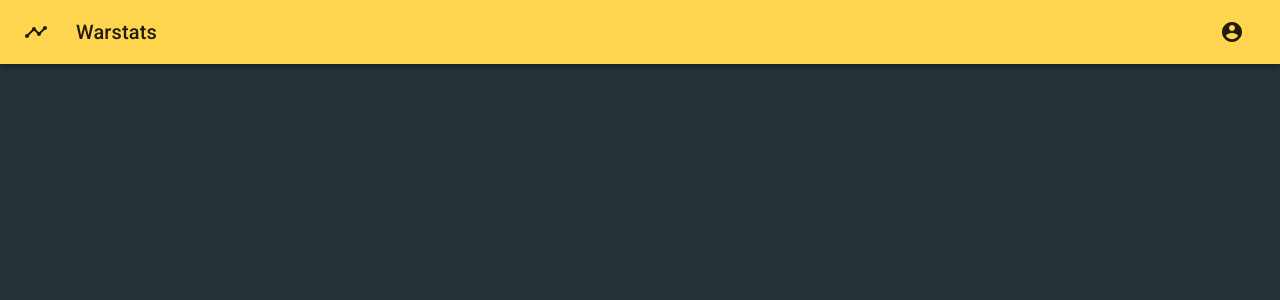
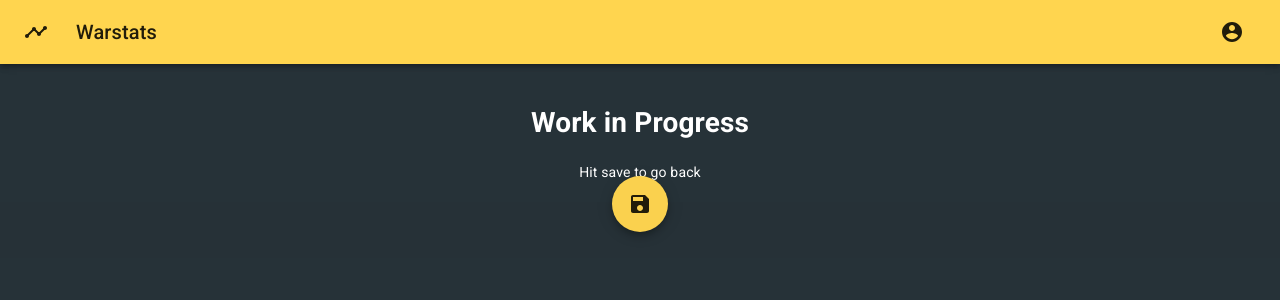
Before and after one commit to casvaniersel/warstats, a React app: page /new in a window 1280 px wide. Shown: the top 300 px of the page. Built offline with nearby package versions, Linux system fonts and the light colour scheme.

Commit message:
Add new clash page. Add button to create clash. Add save button to navigate back.

```diff
--- a/src/components/App.tsx
+++ b/src/components/App.tsx
@@ -2,6 +2,7 @@ import * as React from 'react';
 import { BrowserRouter, Route } from "react-router-dom";
 import Header from "./shared/Header";
 import WSHome from "./home/Home";
+import WSNew from "./new/New";
 import CssBaseline from '@material-ui/core/CssBaseline';
 import blueGrey from "@material-ui/core/colors/blueGrey";
 import amber from "@material-ui/core/colors/amber";
@@ -28,7 +29,7 @@ export default function AppWrap() {
     const appStyles = makeStyles((theme: Theme) =>
     createStyles({
         root: {
-            backgroundColor: blueGrey[900]
+            backgroundColor: blueGrey[900],
         }
     }));
     const classes = appStyles();
@@ -49,6 +50,7 @@ class App extends React.PureComponent<{ classes }, {}> {
                     <div className={this.props.classes.root}>
                         <Header />
                         <Route exact path='/' component={() => <WSHome />} />
+                        <Route path='/new' component={() => <WSNew />} />
                     </div>
                 </ThemeProvider>
             </BrowserRouter>
--- a/src/components/home/Home.tsx
+++ b/src/components/home/Home.tsx
@@ -2,12 +2,11 @@ import * as React from "react";
 import ApiService from "../../services/ApiService";
 import { createStyles, makeStyles, Theme } from '@material-ui/core/styles';
 import IWSTournament from "../../interfaces/IWSTournament";
-import IWSTeam from "../../interfaces/IWSTeam";
-import IWScore from "../../interfaces/IWSTeamScore";
-import IWSRules from "../../interfaces/IWSRules";
-import IWSPlayer, { Platform } from "../../interfaces/IWSPlayer";
 import WSTournament from "./Tournament";
 import blueGrey from "@material-ui/core/colors/blueGrey";
+import Fab from "@material-ui/core/Fab";
+import AddIcon from "@material-ui/icons/Add";
+import { Link } from "react-router-dom";
 const testdata = require("./TESTDATA.json");
 
 export default function WSHome() {
@@ -16,11 +15,23 @@ export default function WSHome() {
      */
     const useStyles = makeStyles((theme: Theme) => createStyles({
         root: {
-            backgroundColor: blueGrey[900],
-            color: "white"
+            overflowY: "visible"
         },
         tournament: {
             padding: "20px"
+        },
+        addPanel: {
+            backgroundColor: blueGrey[900],
+            bottom: 0,
+            position: "sticky",
+            textAlign: "center",
+            opacity: 0.98,
+            width: "100%",
+            zIndex: 100
+        },
+        addIcon: {
+            position: "relative",
+            top: "-26px"
         }
     }));
     const classes = useStyles();
@@ -54,7 +65,7 @@ class Home extends React.PureComponent<IHomeProps, State> {
 
         const tournaments = await this.getTournaments();
         // Only use latest tournament
-        this.sortTeamsByRank(tournaments[tournaments.length-1]);
+        this.sortTeamsByRank(tournaments[tournaments.length - 1]);
 
     }
 
@@ -72,13 +83,23 @@ class Home extends React.PureComponent<IHomeProps, State> {
      * @param tournament Last created tournament
      */
     private sortTeamsByRank(tournament: IWSTournament) {
-        tournament.teams.sort((a,b) => a.score.rank - b.score.rank);
+        tournament.teams.sort((a, b) => a.score.rank - b.score.rank);
         this.setState({ tournament });
     }
 
     render() {
         return (
-            <WSTournament tournament={this.state.tournament} />
+            <div className={this.props.classes.root}>
+                <WSTournament tournament={this.state.tournament} />
+                <div className={this.props.classes.addPanel}>
+                    <Link to="/new">
+                        <Fab color="primary" aria-label="add" className={this.props.classes.addIcon}>
+                            <AddIcon />
+                        </Fab>
+                    </Link>
+                </div>
+            </div>
+
         );
     }
 }
--- /dev/null
+++ b/src/components/new/New.tsx
@@ -0,0 +1,66 @@
+import * as React from "react";
+import ApiService from "../../services/ApiService";
+import { createStyles, makeStyles, Theme } from '@material-ui/core/styles';
+import blueGrey from "@material-ui/core/colors/blueGrey";
+import Fab from "@material-ui/core/Fab";
+import SaveIcon from "@material-ui/icons/Save";
+import { Link } from "react-router-dom";
+
+export default function WSNew() {
+    /**
+     * Component Styling
+     */
+    const useStyles = makeStyles((theme: Theme) => createStyles({
+        root: {
+            backgroundColor: blueGrey[900],
+            display: "flex",
+            flexDirection: "column"
+        },
+        form: {
+            color: "white",
+            flex: "1 0 auto",
+            padding: "20px",
+            textAlign: "center",
+        },
+        savePanel: {
+            backgroundColor: blueGrey[900],
+            bottom: 0,
+            flexShrink: 0,
+            position: "sticky",
+            textAlign: "center",
+            opacity: 0.98,
+            width: "100%",
+            zIndex: 100
+        },
+        saveIcon: {
+            position: "relative",
+            top: "-26px"
+        }
+    }));
+    const classes = useStyles();
+    return <New classes={classes} />;
+}
+
+interface INewProps {
+    classes: any;
+}
+
+class New extends React.PureComponent<INewProps, {}> {
+    render() {
+        return (
+            <div className={this.props.classes.root}>
+                <div className={this.props.classes.form}>
+                    <h1>Work in Progress</h1>
+                    Hit save to go back
+                </div>
+                <div className={this.props.classes.savePanel}>
+                    <Link to="/">
+                    <Fab color="primary" aria-label="add" className={this.props.classes.saveIcon}>
+                        <SaveIcon />
+                    </Fab>
+                    </Link>
+                </div>
+            </div>
+        );
+    }
+}
--- a/src/components/shared/Header.tsx
+++ b/src/components/shared/Header.tsx
@@ -42,8 +42,8 @@ class Header extends React.PureComponent<IHeaderProps, {}> {
 
     render() {
         return (
-            <header id="header">
-                <AppBar position="static">
+
+                <AppBar position="sticky">
                     <Toolbar>
                         <IconButton edge="start" className={this.props.classes.menuButton} color="inherit" aria-label="menu">
                             <Timeline />
@@ -62,7 +62,7 @@ class Header extends React.PureComponent<IHeaderProps, {}> {
                         </IconButton>
                     </Toolbar>
                 </AppBar>
-            </header>
+
         );
     }
 }
```
